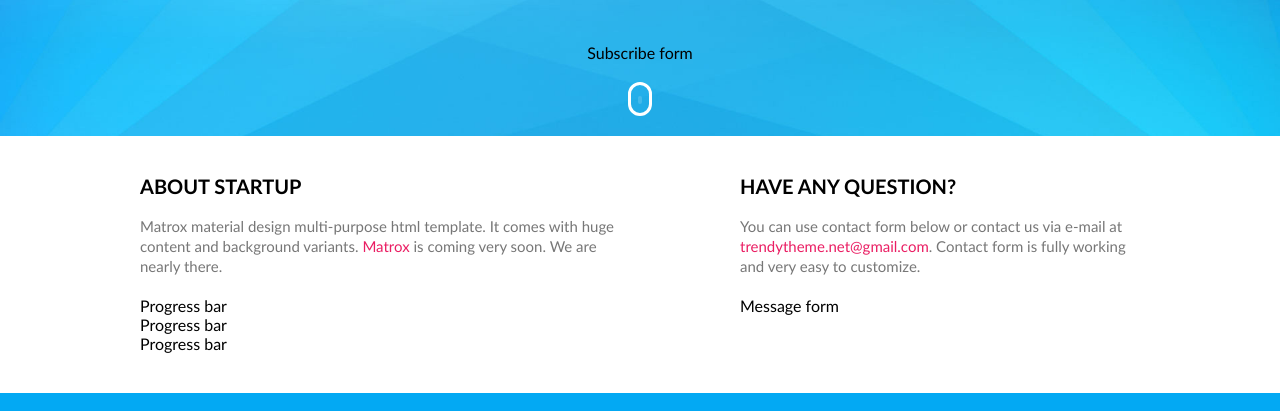
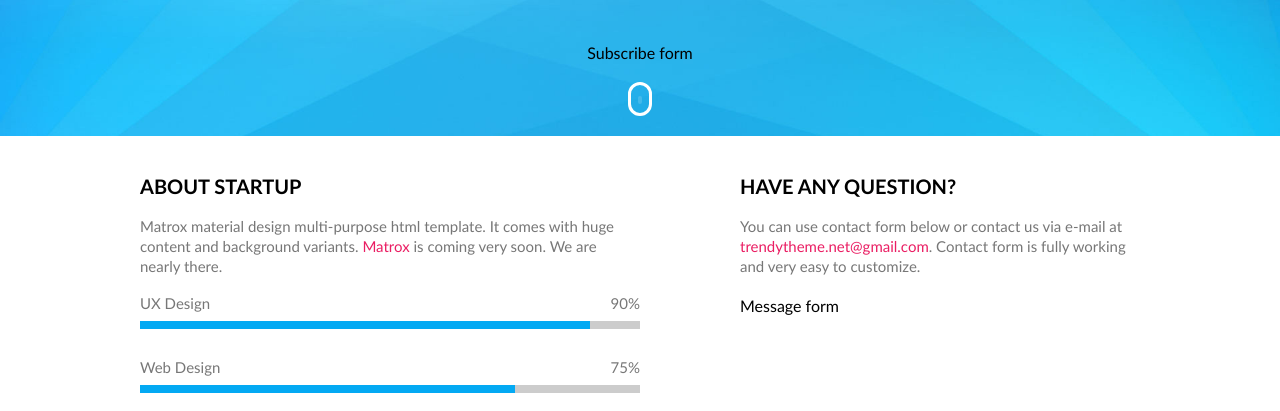
Before and after one commit to Jjurgita/6-coming-soon, a plain HTML site: page index.html in a window 1280 px wide. Shown: the part 387-798 px from the top of the page. Drawn offline with Linux system fonts and the light colour scheme.

Commit message:
Progress bars w/o animation

```diff
--- a/css/custom.css
+++ b/css/custom.css
@@ -63,6 +63,17 @@ main p {
     main p > a:hover {
         text-decoration: underline;
     }
+
+.prog-bar.bar-1 > .bottom > .progress {
+    width: 90%;
+}
+.prog-bar.bar-2 > .bottom > .progress {
+    width: 75%;
+}
+.prog-bar.bar-3 > .bottom > .progress {
+    width: 54%;
+}
+
 /* footer */
 footer.container {
     padding-top: 0;
--- a/css/progress-bar.css
+++ b/css/progress-bar.css
@@ -0,0 +1,35 @@
+.prog-bar {
+    display: inline-block;
+    width: 100%;
+}
+    .prog-bar + .prog-bar {
+        margin-top: 20px;
+    }
+    .prog-bar > .top {
+        display: inline-block;
+        width: 100%;
+        margin-bottom: 10px;
+        font-size: 15px;
+        line-height: 15px;
+        color: #777;
+    }
+        .prog-bar > .top > .label {
+            display: inline-block;
+            float: left;
+        }
+        .prog-bar > .top > .value {
+            display: inline-block;
+            float: right;
+        }
+    .prog-bar > .bottom {
+        display: inline-block;
+        width: 100%;
+        height: 8px;
+        background-color: #ccc;
+    }
+        .prog-bar > .bottom > .progress {
+            display: inline-block;
+            width: 90%;
+            height: 100%;
+            background-color: var(--color-main);
+        }
--- a/index.html
+++ b/index.html
@@ -60,14 +60,33 @@
                 <h2>About startup</h2>
                 <p>Matrox material design multi-purpose html template. It comes with huge content and background
                     variants. <a href="#">Matrox</a> is coming very soon. We are nearly there.</p>
-                <div class="progBar">
-                    Progress bar
+                <div class="prog-bar bar-1">
+                    <div class="top">
+                        <div class="label">UX Design</div>
+                        <div class="value">90%</div>
+                    </div>
+                    <div class="bottom">
+                        <div class="progress"></div>
+                    </div>
                 </div>
-                <div class="progBar">
-                    Progress bar
+                <div class="prog-bar bar-2">
+                    <div class="top">
+                        <div class="label">Web Design</div>
+                        <div class="value">75%</div>
+                    </div>
+                    <div class="bottom">
+                        <div class="progress"></div>
+                    </div>
                 </div>
-                <div class="progBar">
-                    Progress bar
+
+                <div class="prog-bar bar-3">
+                    <div class="top">
+                        <div class="label">Web Development</div>
+                        <div class="value">54%</div>
+                    </div>
+                    <div class="bottom">
+                        <div class="progress"></div>
+                    </div>
                 </div>
             </div>
             <div class="right">
```
